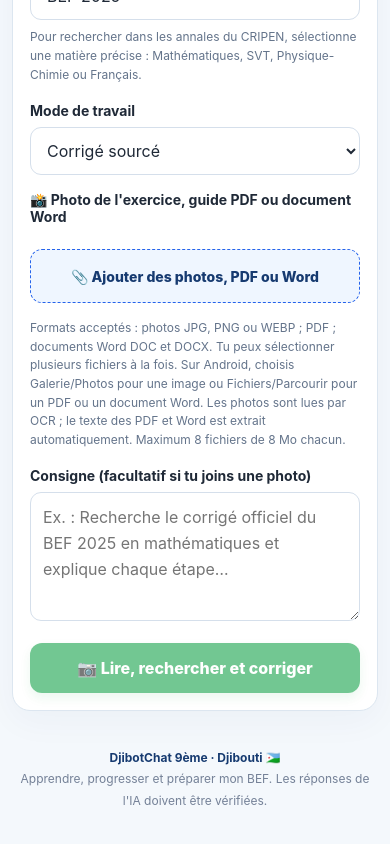
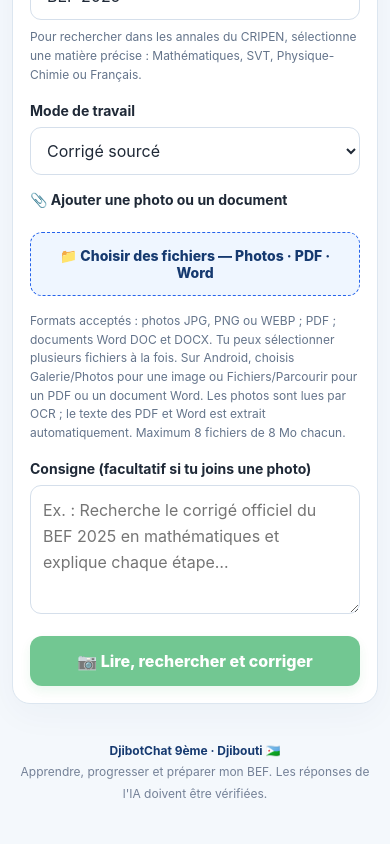
Before and after one commit to djama77/DjibotChat-9eme, a Next.js app in the folder vercel-app/: page / in a window 390 px wide. Shown: the part 2300-3144 px from the top of the page. Built offline with nearby package versions, Linux system fonts and the light colour scheme.

Commit message:
Improve French mobile photo PDF Word picker

```diff
--- a/vercel-app/app/page.tsx
+++ b/vercel-app/app/page.tsx
@@ -168,9 +168,9 @@ export default function Home() {
       <label htmlFor="mode">Mode de travail</label>
       <select id="mode" value={mode} onChange={(event) => setMode(event.target.value as PedagogyMode)}>{Object.entries(PEDAGOGY_MODES).map(([value, label]) => <option key={value} value={value}>{label}</option>)}</select>
       {mode === "erreur" && <><label htmlFor="studentAnswer">Ta réponse à analyser</label><textarea id="studentAnswer" rows={3} value={studentAnswer} onChange={(event) => setStudentAnswer(event.target.value)} placeholder="Écris ta réponse pour analyser ton raisonnement…" /></>}
-      <label htmlFor="guides">📸 Photo de l'exercice, guide PDF ou document Word</label>
+      <label htmlFor="guides">📎 Ajouter une photo ou un document</label>
       <input id="guides" className="fileInputHidden" type="file" accept=".jpg,.jpeg,.png,.webp,.pdf,.doc,.docx,image/jpeg,image/png,image/webp,application/pdf,application/msword,application/vnd.openxmlformats-officedocument.wordprocessingml.document" multiple onChange={(event) => setFiles(event.target.files)} />
-      <label className="filePickerButton" htmlFor="guides">📎 Ajouter des photos, PDF ou Word</label>
+      <label className="filePickerButton" htmlFor="guides">📁 Choisir des fichiers — Photos · PDF · Word</label>
       <p className="hint">Formats acceptés : photos JPG, PNG ou WEBP ; PDF ; documents Word DOC et DOCX. Tu peux sélectionner plusieurs fichiers à la fois. Sur Android, choisis Galerie/Photos pour une image ou Fichiers/Parcourir pour un PDF ou un document Word. Les photos sont lues par OCR ; le texte des PDF et Word est extrait automatiquement. Maximum 8 fichiers de 8 Mo chacun.</p>
       {files && files.length > 0 && <div className="selectedFiles" aria-live="polite"><strong>Fichiers sélectionnés ({files.length}) :</strong><ul>{Array.from(files).map((file, index) => <li key={index}>{file.name}</li>)}</ul></div>}
       <label htmlFor="question">Consigne (facultatif si tu joins une photo)</label>
```
